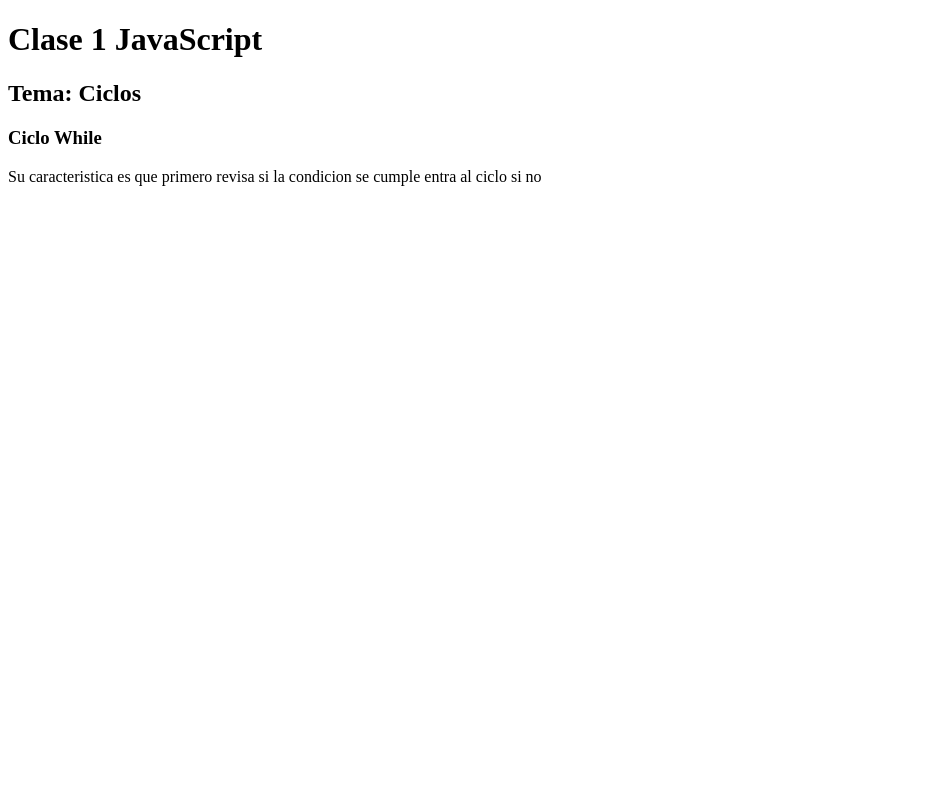
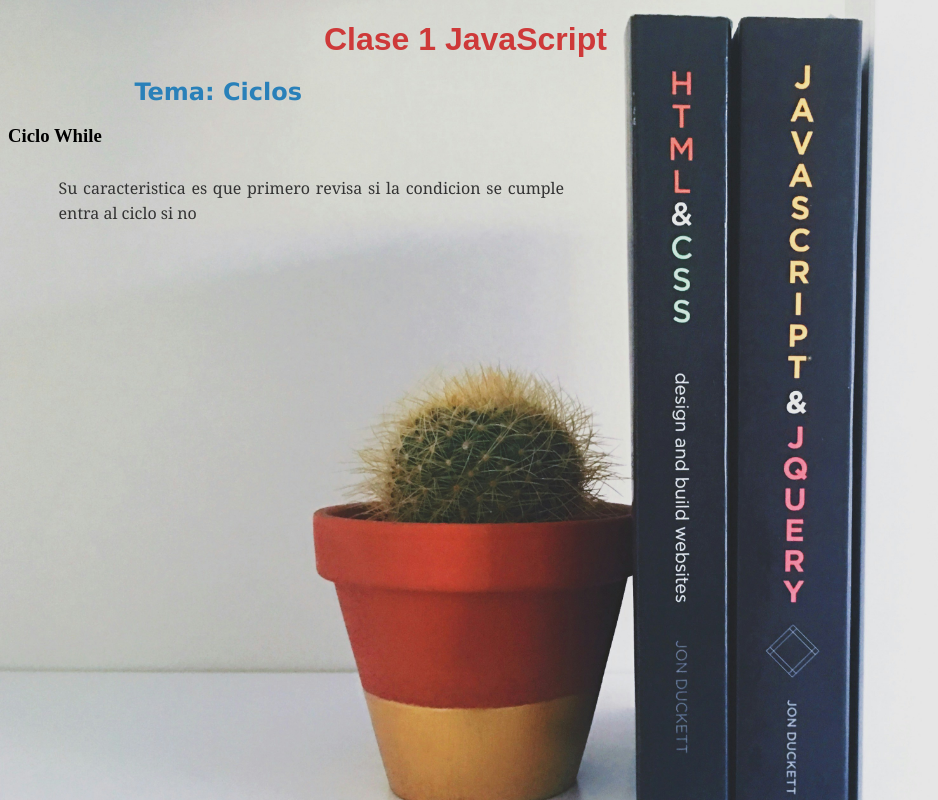
Before and after one commit to NelsonLassa/TUP2024TercerCuatrimestrePROPIO, a plain HTML site: page Laboratorio 3/JavaScript/TSLección01/index.html in a window 1280 px wide. Shown: the whole page, without its empty margins (0-938 px from the left). Drawn offline with Linux system fonts and the light colour scheme.

Commit message:
Clase 4 JavaScript video 1.6 ejecucion desde el navegador mas un poco de css

```diff
--- /dev/null
+++ b/Laboratorio 3/JavaScript/FONDO/style.css
@@ -0,0 +1,49 @@
+body {
+    background-image: url(greg-rakozy-vw3Ahg4x1tY-unsplash.jpg);
+    background-size: cover;
+}
+
+/* Estilos para h1 dentro de la clase .claseNumero */
+h1 {
+    color: rgb(206, 57, 57);
+    /* Color del texto */
+    font-family: 'Arial', sans-serif;
+    /* Tipo de fuente */
+    text-align: left;
+    /* Alineación del texto */
+    margin-bottom: 20px;
+    /* Espacio debajo del h1 */
+    margin-left: 25%;
+}
+
+/* Estilos para h2 dentro de la clase .claseNumero */
+h2 {
+    color: #2980b9;
+    /* Color del texto */
+    font-family: 'Verdana', sans-serif;
+    /* Tipo de fuente */
+    text-align: left;
+    /* Alineación del texto */
+    margin-top: 10px;
+    /* Espacio arriba del h2 */
+    margin-bottom: 15px;
+    /* Espacio debajo del h2 */
+    margin-left: 10%;
+}
+
+/* Estilos para p dentro de la clase .claseNumero */
+p {
+    color: #333;
+    /* Color del texto */
+    font-family: 'Georgia', serif;
+    /* Tipo de fuente */
+    line-height: 1.6;
+    /* Altura de línea */
+    text-align: justify;
+    /* Justificación del texto */
+    margin-left: 4%;
+    padding: 10px 0;
+    /* Padding superior e inferior */
+    width: 40%;
+    height: auto;
+}
--- a/Laboratorio 3/JavaScript/TSLección01/index.html
+++ b/Laboratorio 3/JavaScript/TSLección01/index.html
@@ -5,6 +5,7 @@
     <meta name="viewport" content="width=device-width, initial-scale=1.0">
     <title>JavaScript</title>
     <script src="01-03-ciclos.js"></script>
+    <link rel="stylesheet" href="/FONDO/style.css">
 </head>
 <body>
     <h1>Clase 1 JavaScript</h1>
--- a/Laboratorio 3/JavaScript/TSLección04/01-04-objetos.js
+++ b/Laboratorio 3/JavaScript/TSLección04/01-04-objetos.js
@@ -1,5 +1,6 @@
 let x = 10; // variable de tipo primitivo
 console.log(x.length);
+console.log("Tipos Primitivos");
 
 // Objeto
 let persona = {
@@ -24,16 +25,17 @@ persona2.nombre = "Juan";
 persona2.direccion= "Salada 14";
 persona2.telefono = "5492618282821";
 console.log(persona2.telefono);
-
+console.log("Creamos un nuevo objeto")
 console.log(persona["apellido"]); // Accedemos como si fuera un arreglo
 
+console.log("Usamos el ciclo for in");
 //for in y accdemos al objeto como si fuera un arreglo
 for(propiedad in persona){
     console.log(propiedad);
     console.log(persona[propiedad]);
 }
 
-
+console.log("Cambiamos y eliminamos un error");
 persona.apellida = "Betancutd"; // Cambiar dinamicamente el valor del objeto
 delete persona.apellida; // Eliminamos el error
 console.log(persona);
```
Also changed, not shown: Laboratorio 3/JavaScript/TSLección04/index.html (added, +17 -0 lines), Laboratorio 3/JavaScript/FONDO/greg-rakozy-vw3Ahg4x1tY-unsplash.jpg (added).
